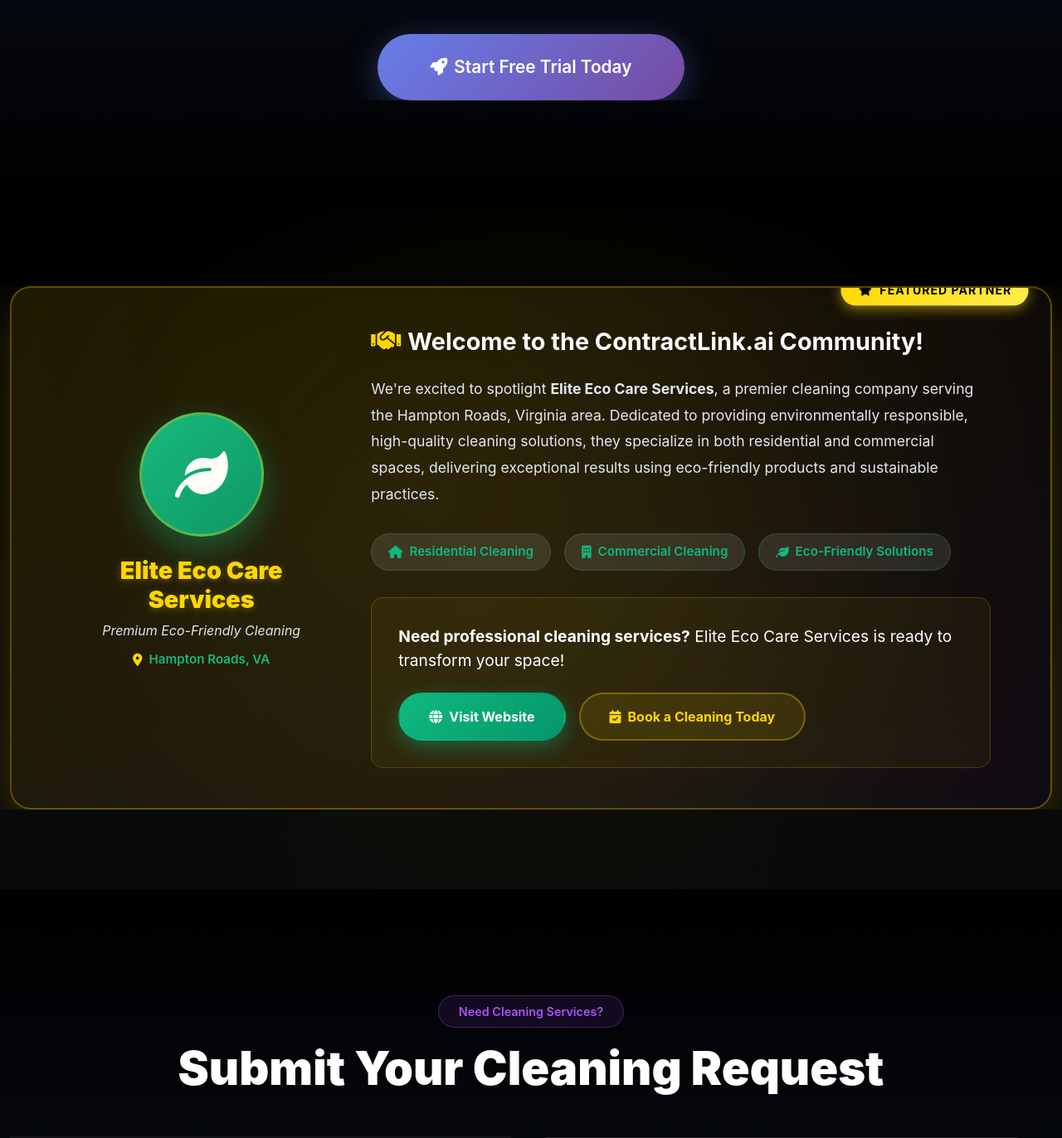
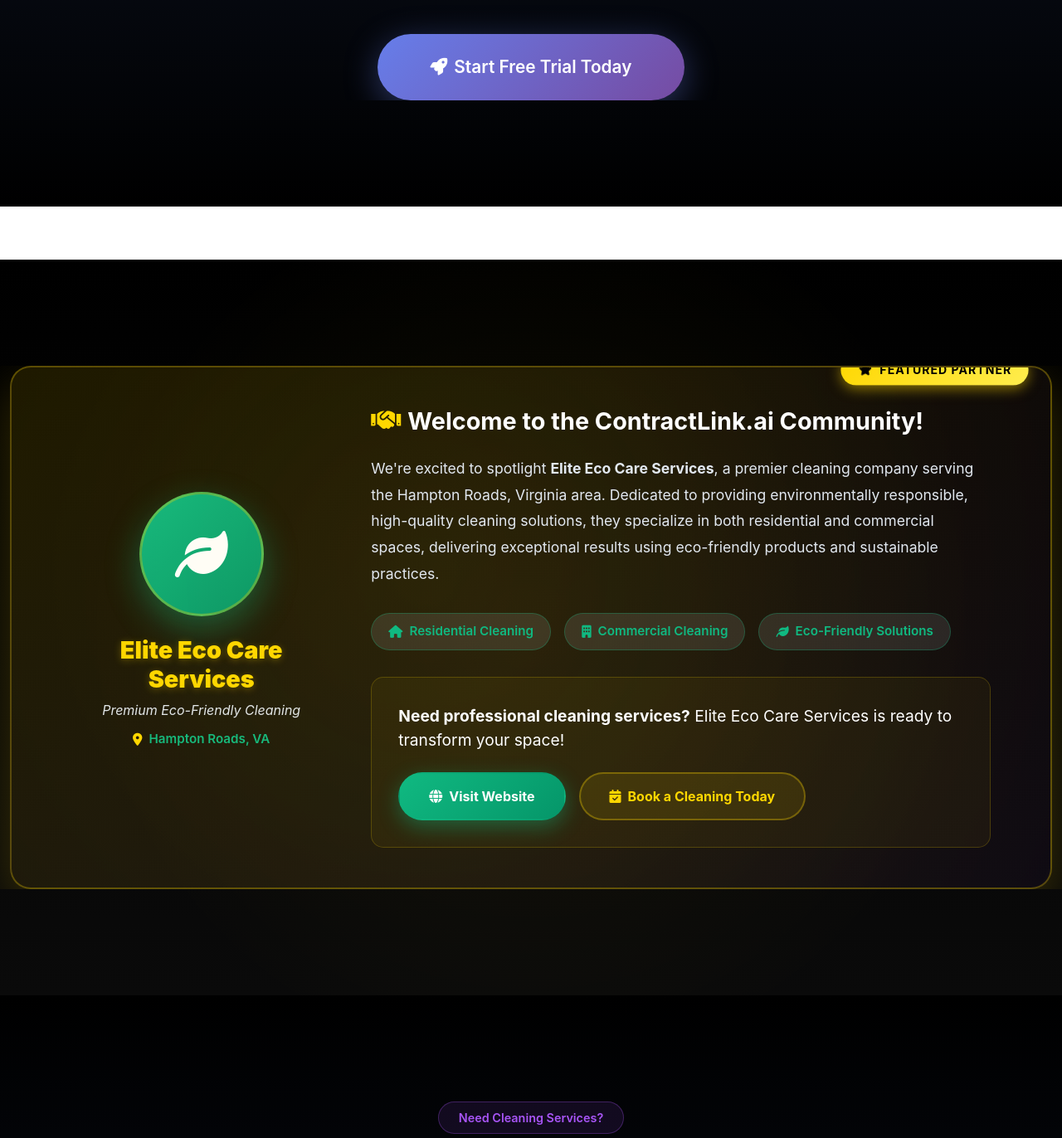
Before and after one commit to rayofsundays-boop/virginia-contracts-lead-generation, a Flask app: page / in a window 1280 px wide. Shown: the part 4340-5712 px from the top of the page at 83% size. Run offline with Flask 3, Linux system fonts and the light colour scheme; some libraries are stand-ins or nearby versions.

Commit message:
Adjust featured partner section spacing on home screen
Increased spacing to move section down:
- Added margin-top: 4rem (pushes section down from above content)
- Increased padding from 6rem to 8rem (more internal spacing)

Result: Featured partner section now has better separation from
previous section and appears lower on the page as requested.

File: templates/home_cinematic.html

```diff
--- a/templates/home_cinematic.html
+++ b/templates/home_cinematic.html
@@ -1136,7 +1136,8 @@ section, .container, .row {
 
 /* ==================== FEATURED PARTNER SECTION ==================== */
 .featured-partner-section {
-    padding: 6rem 0;
+    padding: 8rem 0;
+    margin-top: 4rem;
     background: linear-gradient(180deg, #000000 0%, #0a0a0a 100%);
     position: relative;
     overflow: visible;
```
